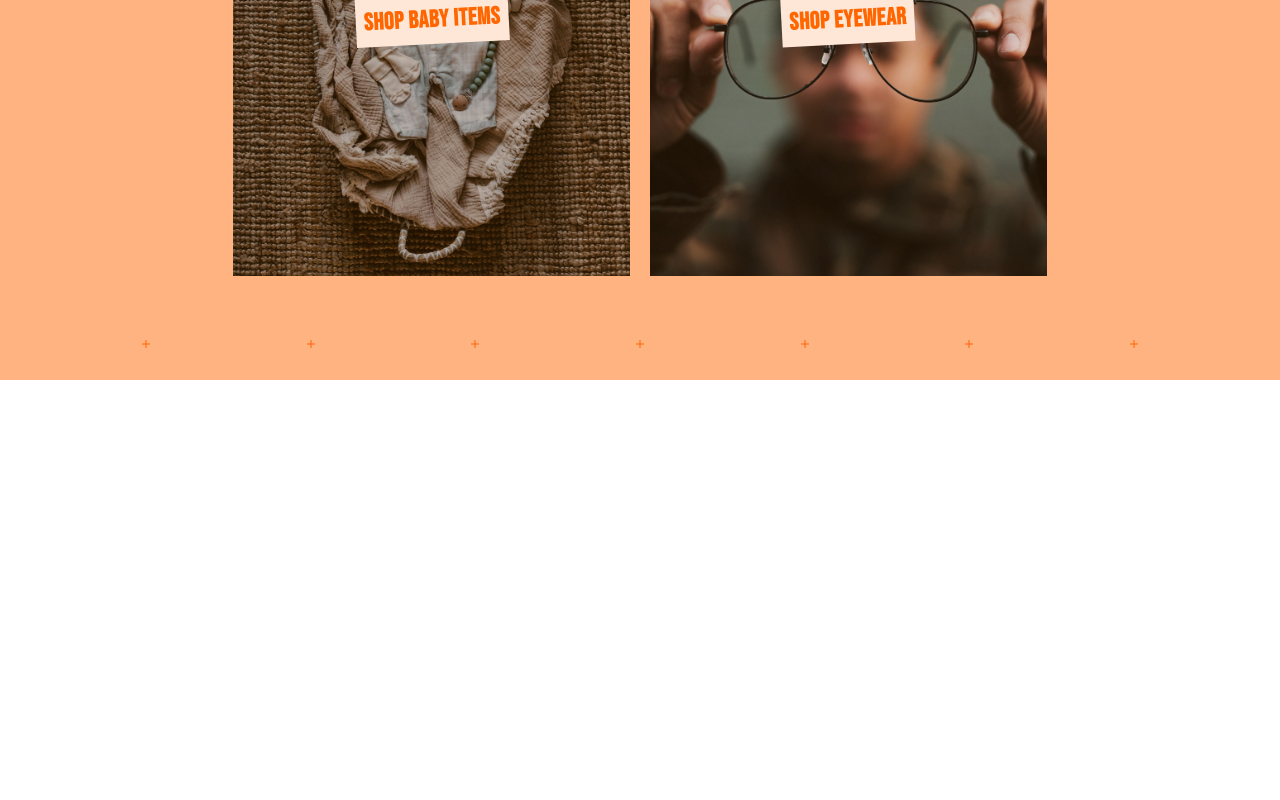
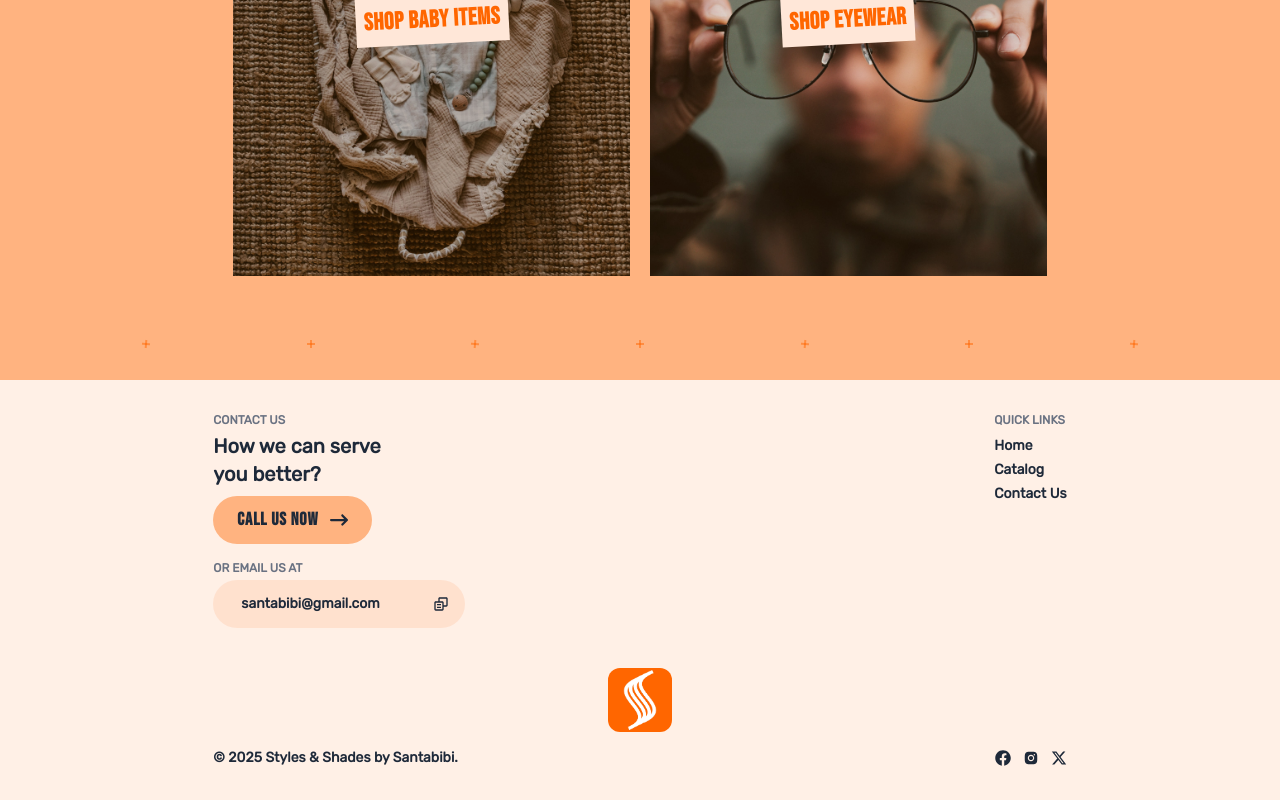
Before and after one commit to Emma769/frames-by-bibi, a React (Vite) app: page / in a window 1280 px wide. Shown: the part 2082-2882 px from the top of the page. Before the commit the page ends 2462 px from the top, so only its background shows below. Built offline with nearby package versions, Linux system fonts and the light colour scheme.

Commit message:
added footer component

```diff
--- a/src/components/ui/Footer.tsx
+++ b/src/components/ui/Footer.tsx
@@ -1,3 +1,121 @@
+import { Link } from "react-router-dom";
+import Container from "../layouts/Container";
+import { FaFacebook } from "react-icons/fa";
+import { AiFillInstagram } from "react-icons/ai";
+import { FaArrowRightLong, FaXTwitter } from "react-icons/fa6";
+import { BiCopyAlt } from "react-icons/bi";
+import useCopy from "../../hooks/useCopy";
+import { IoCheckmarkDoneOutline } from "react-icons/io5";
+
 export default function Footer() {
-  return <div></div>;
+  const { handleCopy, isCopied } = useCopy();
+
+  return (
+    <footer className="bg-[hsl(24,100%,95%)] min-h-[6.5em] flex flex-col justify-between py-8">
+      <Container>
+        <div className="font-semibold mb-10">
+          <div className="flex flex-col sm:flex-row gap-10 justify-between">
+            <div className="w-fit mx-auto sm:mx-0 text-center sm:text-left">
+              <p className="text-xs pb-1 text-gray-500 uppercase font-semibold">
+                Contact Us
+              </p>
+              <p className="text-xl pb-2 sm:w-[10em]">
+                How we can serve you better?
+              </p>
+              <div className="flex flex-col items-center sm:block">
+                <a
+                  href="tel:2349023276116"
+                  className="flex items-center w-fit bg-[hsl(24,100%,75%)] hover:bg-[hsl(24,100%,70%)] transition-colors text-lg tracking-wider gap-3 p-2.5 font-[bebas] px-6 rounded-3xl"
+                >
+                  <span>Call us now</span>
+                  <FaArrowRightLong />
+                </a>
+                <p className="pt-4 text-xs text-gray-500 uppercase font-semibold">
+                  or email us at
+                </p>
+                <div className="mt-1 w-fit h-fit relative">
+                  <input
+                    type="text"
+                    disabled
+                    className="bg-[rgba(255,102,0,.1)] p-3.5 px-7 rounded-3xl text-sm"
+                    defaultValue="santabibi@gmail.com"
+                  />
+                  <button
+                    className="absolute right-4 cursor-pointer top-1/2 -translate-y-1/2"
+                    onClick={() => handleCopy("santabibi@gmail.com")}
+                  >
+                    {isCopied ? <IoCheckmarkDoneOutline /> : <BiCopyAlt />}
+                  </button>
+                </div>
+              </div>
+            </div>
+            <div className="text-xs text-center sm:text-left">
+              <p className="uppercase text-gray-500 font-semibold pb-2">
+                Quick links
+              </p>
+              <ul className="text-sm flex flex-col gap-1">
+                <li>
+                  <Link
+                    to="/"
+                    className="hover:text-[#ff6600] transition-colors"
+                  >
+                    Home
+                  </Link>
+                </li>
+                <li>
+                  <Link
+                    to="/catalog"
+                    className="hover:text-[#ff6600] transition-colors"
+                  >
+                    Catalog
+                  </Link>
+                </li>
+                <li>
+                  <Link
+                    to="/contact"
+                    className="hover:text-[#ff6600] transition-colors"
+                  >
+                    Contact Us
+                  </Link>
+                </li>
+              </ul>
+            </div>
+          </div>
+        </div>
+      </Container>
+      <Link to="/">
+        <div className="w-16 h-16 mx-auto rounded-xl overflow-hidden">
+          <img
+            src="/alt-logo.jpg"
+            alt="alt logo"
+            className="block w-full h-full object-cover"
+          />
+        </div>
+      </Link>
+      <Container>
+        <div className="flex flex-col gap-3 sm:flex-row items-center justify-between mt-4">
+          <div className="text-sm font-semibold">
+            &copy; 2025 Styles & Shades by Santabibi.
+          </div>
+          <ul className="flex items-center gap-x-3">
+            <li>
+              <a href="#" className="hover:text-[#ff6600] transition-colors">
+                <FaFacebook className="size-4" />
+              </a>
+            </li>
+            <li>
+              <a href="#" className="hover:text-[#ff6600] transition-colors">
+                <AiFillInstagram className="size-4" />
+              </a>
+            </li>
+            <li>
+              <a href="#" className="hover:text-[#ff6600] transition-colors">
+                <FaXTwitter className="size-4" />
+              </a>
+            </li>
+          </ul>
+        </div>
+      </Container>
+    </footer>
+  );
 }
--- /dev/null
+++ b/src/hooks/useCopy.ts
@@ -0,0 +1,22 @@
+import { useEffect, useState } from "react";
+
+export default function useCopy() {
+  const [isCopied, setIsCopied] = useState(false);
+
+  const handleCopy = async (value: string) => {
+    await navigator.clipboard.writeText(value || "");
+    setIsCopied(true);
+  };
+
+  useEffect(() => {
+    if (isCopied) {
+      let timeout = setTimeout(() => setIsCopied(false), 2000);
+      return () => clearTimeout(timeout);
+    }
+  }, [isCopied]);
+
+  return {
+    isCopied,
+    handleCopy,
+  };
+}
```
